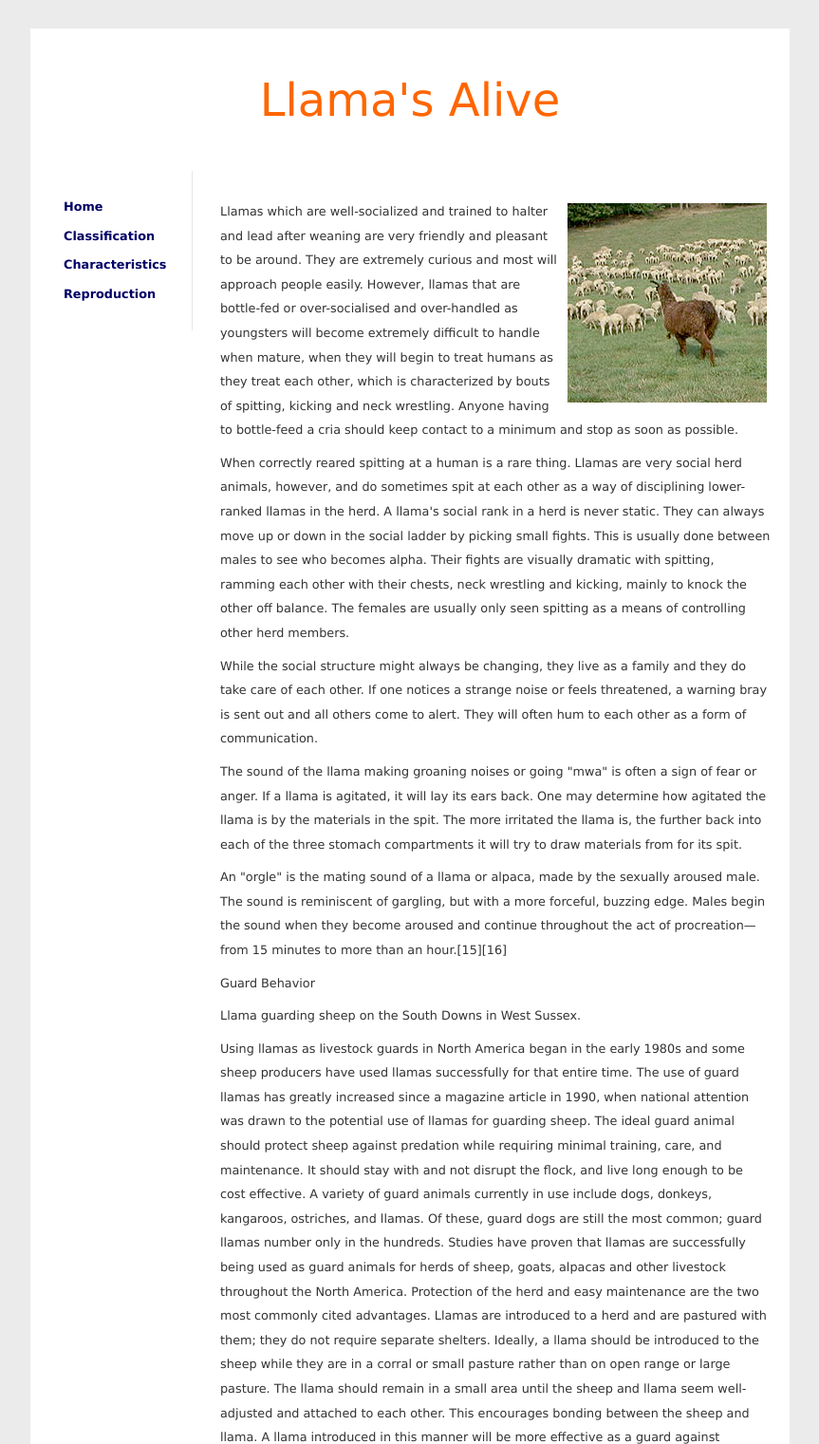
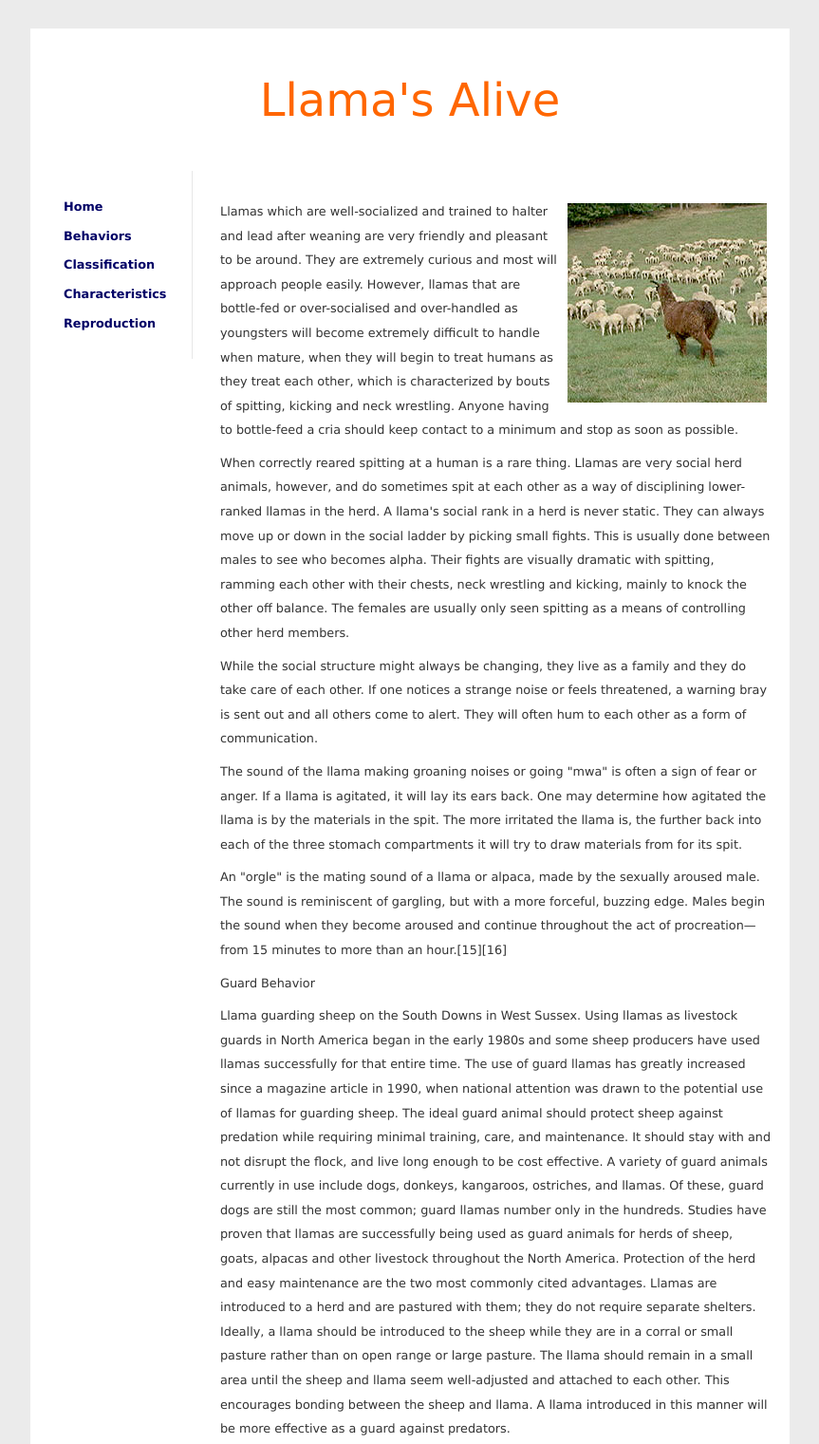
Before and after one commit to mchandra1/shamallama, a plain HTML site: page behavior.html in a window 1280 px wide. Shown: the top 1521 px of the page at 95% size, without its empty margins (208-1071 px from the left). Drawn offline with Linux system fonts and the light colour scheme.

Commit message:
update nav

```diff
--- a/behavior.html
+++ b/behavior.html
@@ -14,6 +14,7 @@
     <aside id="sidebar">
         <ul>
             <li><a href="index.html">Home</a></li>
+			<li><a href="behavior.html">Behaviors</a></li>
             <li><a href="classification.html">Classification</a></li>
             <li><a href="characteristics.html">Characteristics</a></li>
             <li><a href="reproduction.html">Reproduction</a></li>
@@ -27,7 +28,7 @@
     <p>The sound of the llama making groaning noises or going &quot;mwa&quot; is often a sign of fear or anger. If a llama is agitated, it will lay its ears back. One may determine how agitated the llama is by the materials in the spit. The more irritated the llama is, the further back into each of the three stomach compartments it will try to draw materials from for its spit.</p>
     <p>An &quot;orgle&quot; is the mating sound of a llama or alpaca, made by the sexually aroused male. The sound is reminiscent of gargling, but with a more forceful, buzzing edge. Males begin the sound when they become aroused and continue throughout the act of procreation—from 15 minutes to more than an hour.[15][16]</p>
     <p>Guard Behavior</p>
-  <p>Llama guarding sheep on the South Downs in West Sussex.</p>
+  <p>Llama guarding sheep on the South Downs in West Sussex.
     Using llamas as livestock guards in North America began in the early 1980s and some sheep producers have used llamas successfully for that entire time. The use of guard llamas has greatly increased since a magazine article in 1990, when national attention was drawn to the potential use of llamas for guarding sheep. The ideal guard animal should protect sheep against predation while requiring minimal training, care, and maintenance. It should stay with and not disrupt the flock, and live long enough to be cost effective. A variety of guard animals currently in use include dogs, donkeys, kangaroos, ostriches, and llamas. Of these, guard dogs are still the most common; guard llamas number only in the hundreds. Studies have proven that llamas are successfully being used as guard animals for herds of sheep, goats, alpacas and other livestock throughout the North America. Protection of the herd and easy maintenance are the two most commonly cited advantages. Llamas are introduced to a herd and are pastured with them; they do not require separate shelters. Ideally, a llama should be introduced to the sheep while they are in a corral or small pasture rather than on open range or large pasture. The llama should remain in a small area until the sheep and llama seem well-adjusted and attached to each other. This encourages bonding between the sheep and llama. A llama introduced in this manner will be more effective as a guard against predators.</p>
     <p>Research supports the use of multiple guard llamas is not as effective as one llama. Multiple male llamas tend to bond with one another, rather than with the livestock, and may ignore the flock. A gelded male of two years of age bonds closely with its new charges and is instinctively very effective in preventing predation. Some llamas appear to bond more quickly to sheep or goats if they are introduced just prior to lambing. Many sheep and goat producers indicate a special bond quickly develops between lambs and their guard llama and that the llama is particularly protective of the lambs.</p>
     <p>Using llamas as guards has eliminated the losses to predators for many producers. The value of the livestock saved each year more than exceeds the purchase cost and annual maintenance of a llama. Although not every llama is suited to the job, most llamas are a viable, non-lethal alternative for reducing predation, requiring no training and little care.</p>
```
Also changed, not shown: characteristics.html (+1 -0 lines), classification.html (+1 -0 lines), index.html (+1 -0 lines), reproduction.html (+1 -0 lines).
